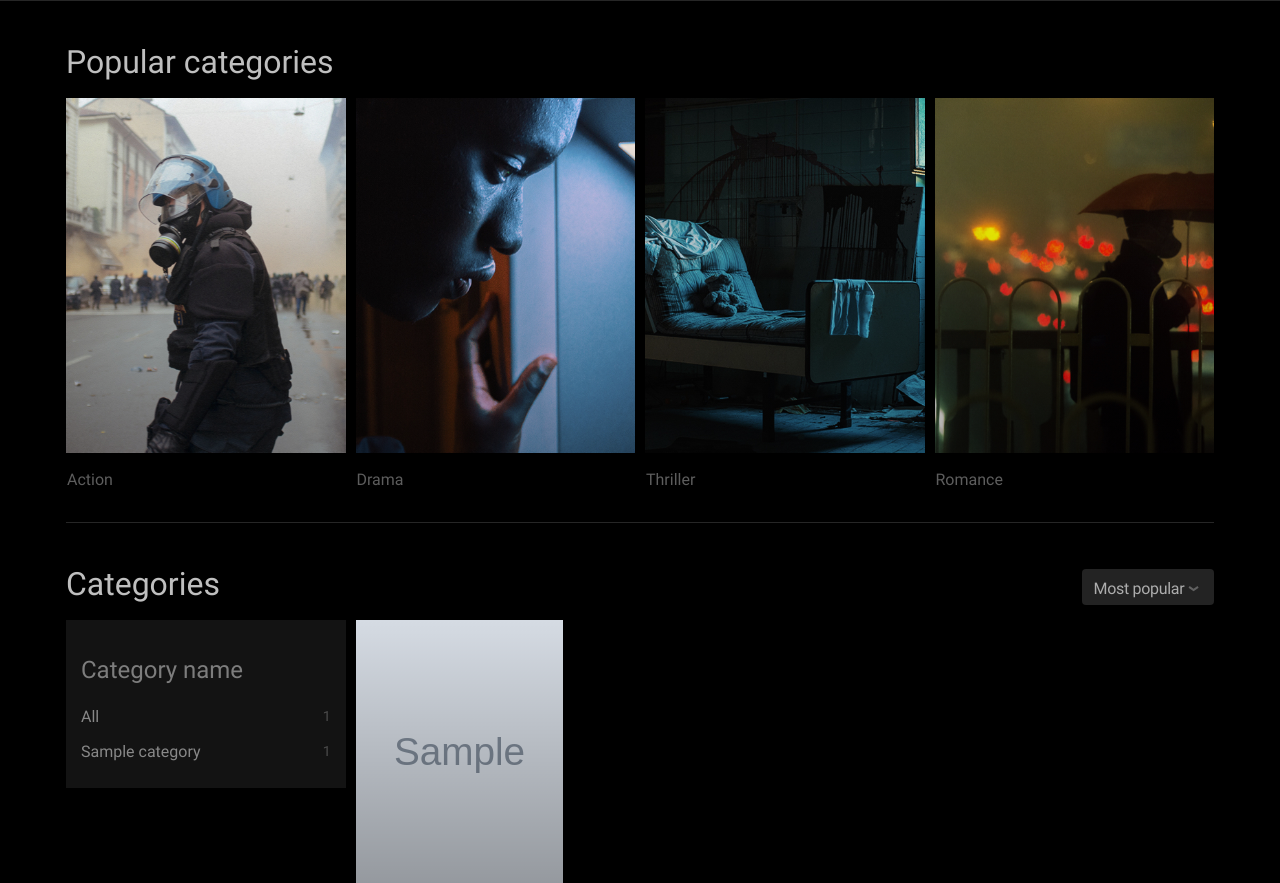
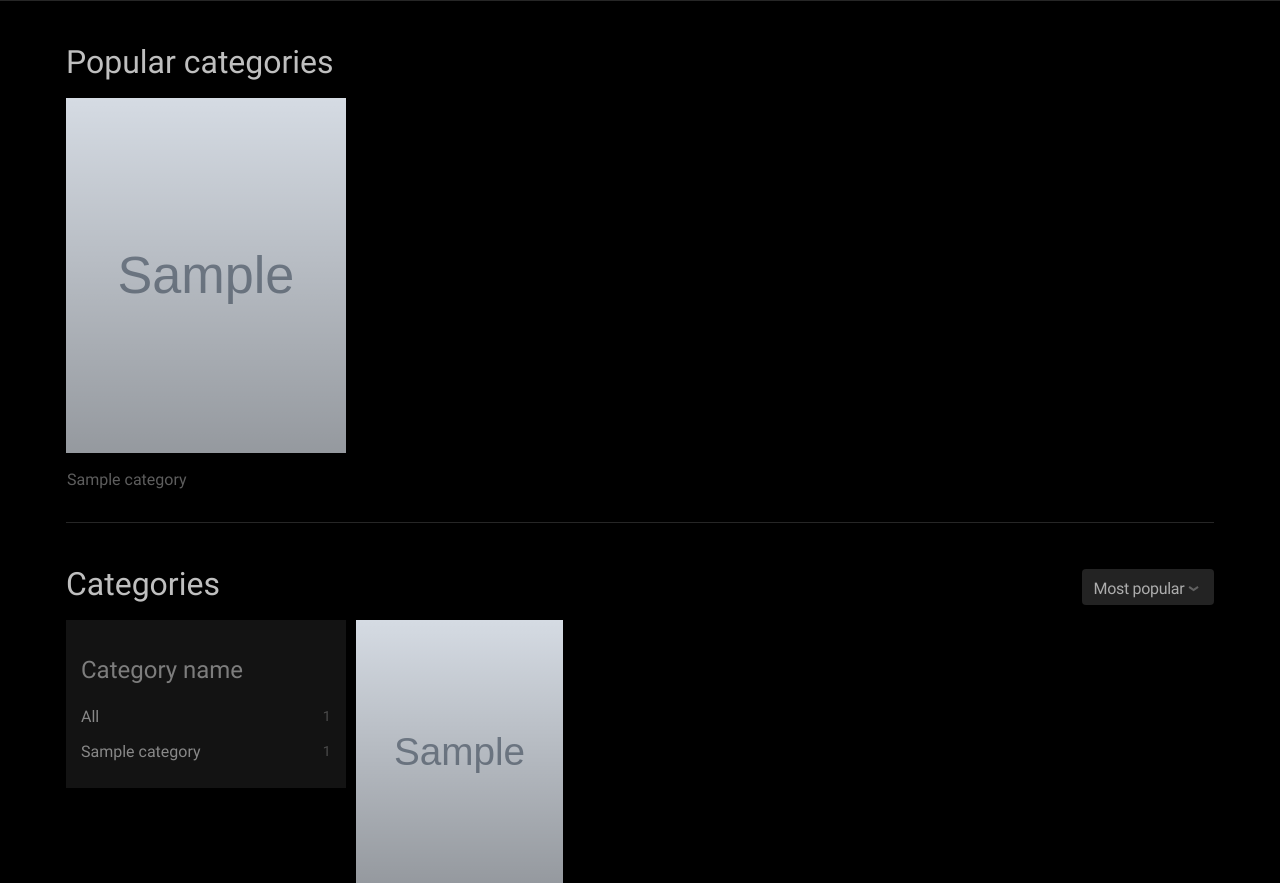
Before and after one commit to jccode/cutetube, a Django app: template src/tubesite/templates/tubesite/categories.html in a window 1280 px wide. Shown: the part 95-978 px from the top of the page. Run offline with Django 3.2, Linux system fonts and the light colour scheme; the template is opened without the code that fills it: most values are stand-ins (such as "Sample title", 1, 10 or a date in 2020); grey boxes marked "Sample" are stand-in pictures; some libraries are stand-ins or nearby versions.

Commit message:
categories

```diff
--- a/src/tubesite/templates/tubesite/categories.html
+++ b/src/tubesite/templates/tubesite/categories.html
@@ -14,6 +14,27 @@
                                      <h4>Popular categories</h4>
                                  </div>
                                  <div class="row row--flex row--portrait">
+
+                                     {% for category in popular_categories %}
+                                         <div class="col-sm-3">
+                                         <a href="./category.html" class="category-preview js-ajax-link">
+                                             <div class="category-preview__image">
+                                                 <span class="lazy-bg-img" data-original="{{ category.image.url }}"></span>
+                                                 <div class="category-preview__info">
+                                                     <div class="category-preview__count">
+                                                         {{ category.count }}
+                                                     </div>
+                                                 </div>
+                                             </div>
+                                             <div class="category-preview__name">
+                                                 {{ category.name }}
+                                             </div>
+                                         </a>
+                                         </div>
+                                     {% endfor %}
+
+
+                                     {% comment %}
                                      <div class="col-sm-3">
                                          <a href="./category.html" class="category-preview js-ajax-link">
                                              <div class="category-preview__image">
@@ -70,6 +91,9 @@
                                                  Romance
                                              </div>
                                          </a>                     </div>
+
+                                     {% endcomment %}
+
                                  </div>
                              </div>
                          </div>
--- a/src/tubesite/views.py
+++ b/src/tubesite/views.py
@@ -2,7 +2,7 @@
 from __future__ import unicode_literals
 
 from django.shortcuts import render
-from services import get_category_all_count
+from services import get_category_all_count, get_popular_categories
 # Create your views here.
 
 
@@ -16,7 +16,8 @@ def video_detail(request, id):
 
 def categories(request):
     context = {
-        "categories_all_count": get_category_all_count()
+        "categories_all_count": get_category_all_count(),
+        "popular_categories": get_popular_categories()
     }
     return render(request, "tubesite/categories.html", context)
 
```
Also changed, not shown: src/tubesite/services.py (+14 -0 lines).
